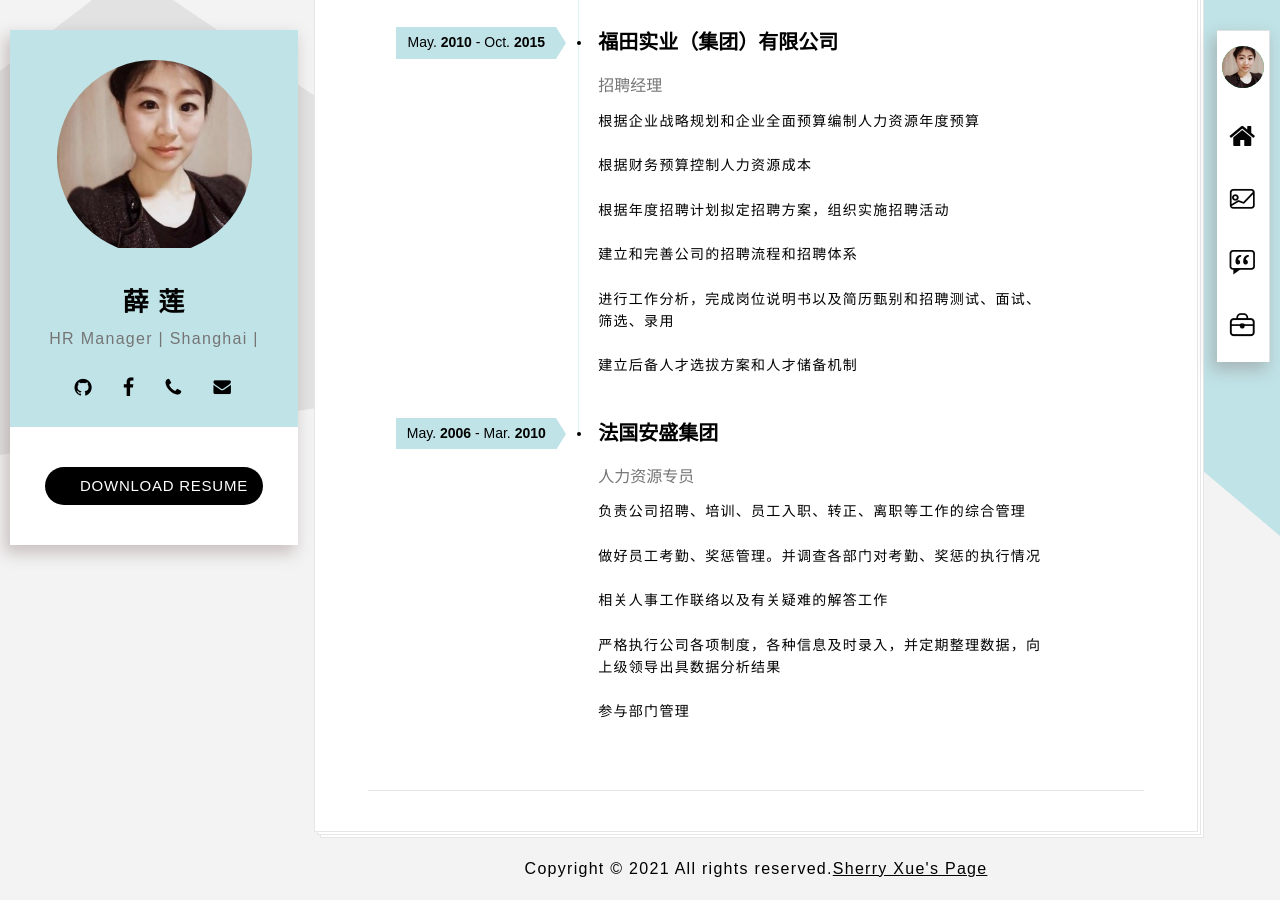
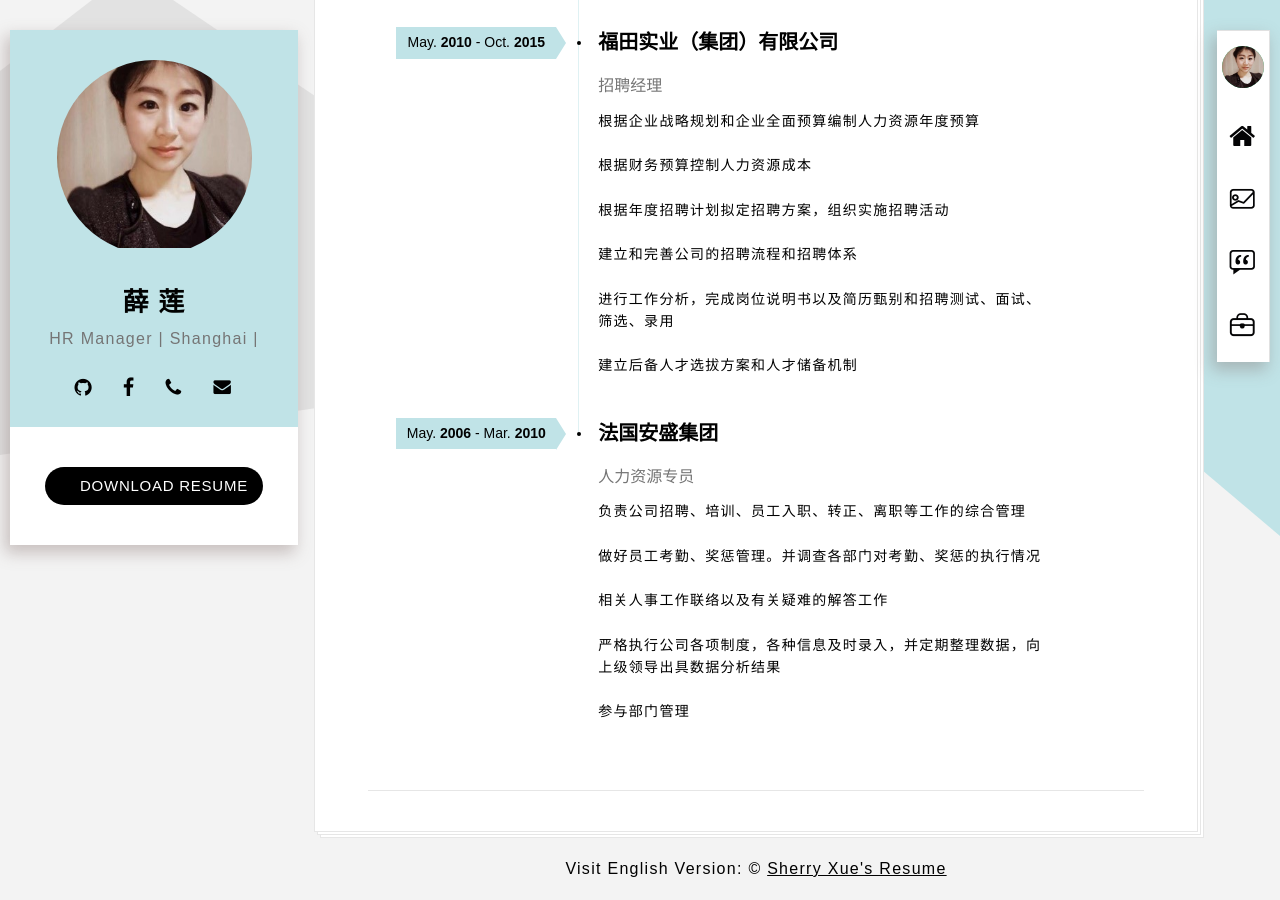
Before and after one commit to sherry0520/sherry0520.github.io, a Jekyll site: the page built from index.html, in a window 1280 px wide and 900 px high, scrolled down 1245 px. Built offline with Jekyll 4.4.1, drawn with Linux system fonts in a browser that asks for light colours; some web fonts are replaced.

Commit message:
Update footer.html

```diff
--- a/_includes/footer.html
+++ b/_includes/footer.html
@@ -1,7 +1,7 @@
 <footer id="ace-footer" class="ace-container-shift">
     <div class="ace-container">
   <div class="ace-footer-cont clear-mrg">
-    <p class="text-center">Copyright &copy; 2021 All rights reserved.<a href="https://sherry0520.github.io/">Sherry Xue's Page</a></p>
+    <p class="text-center">Visit English Version: &copy; <a href="https://sherry0520.github.io/index_en.html/">Sherry Xue's Resume</a></p>
   </div>
     </div><!-- .ace-container -->
 </footer><!-- #ace-footer -->
```
